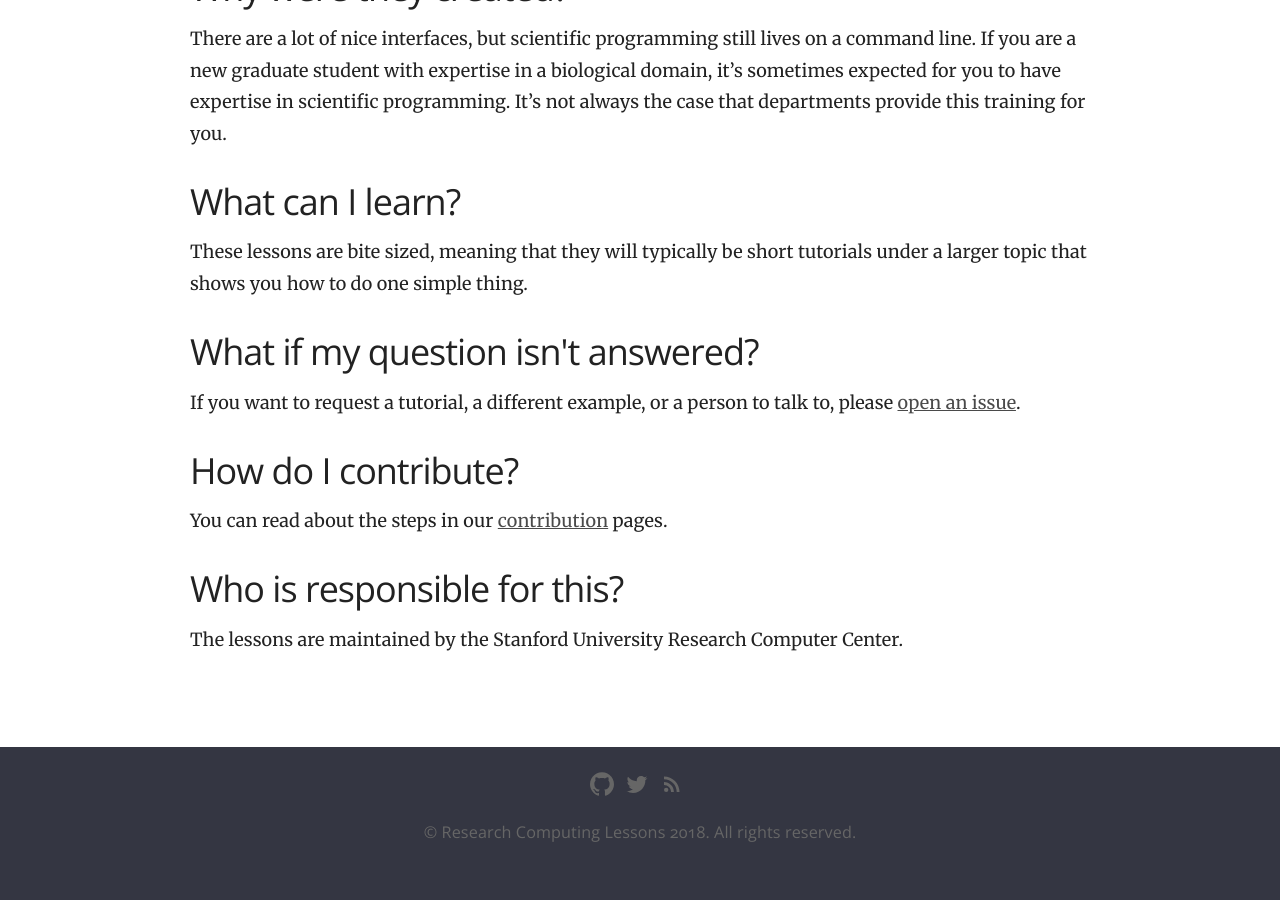
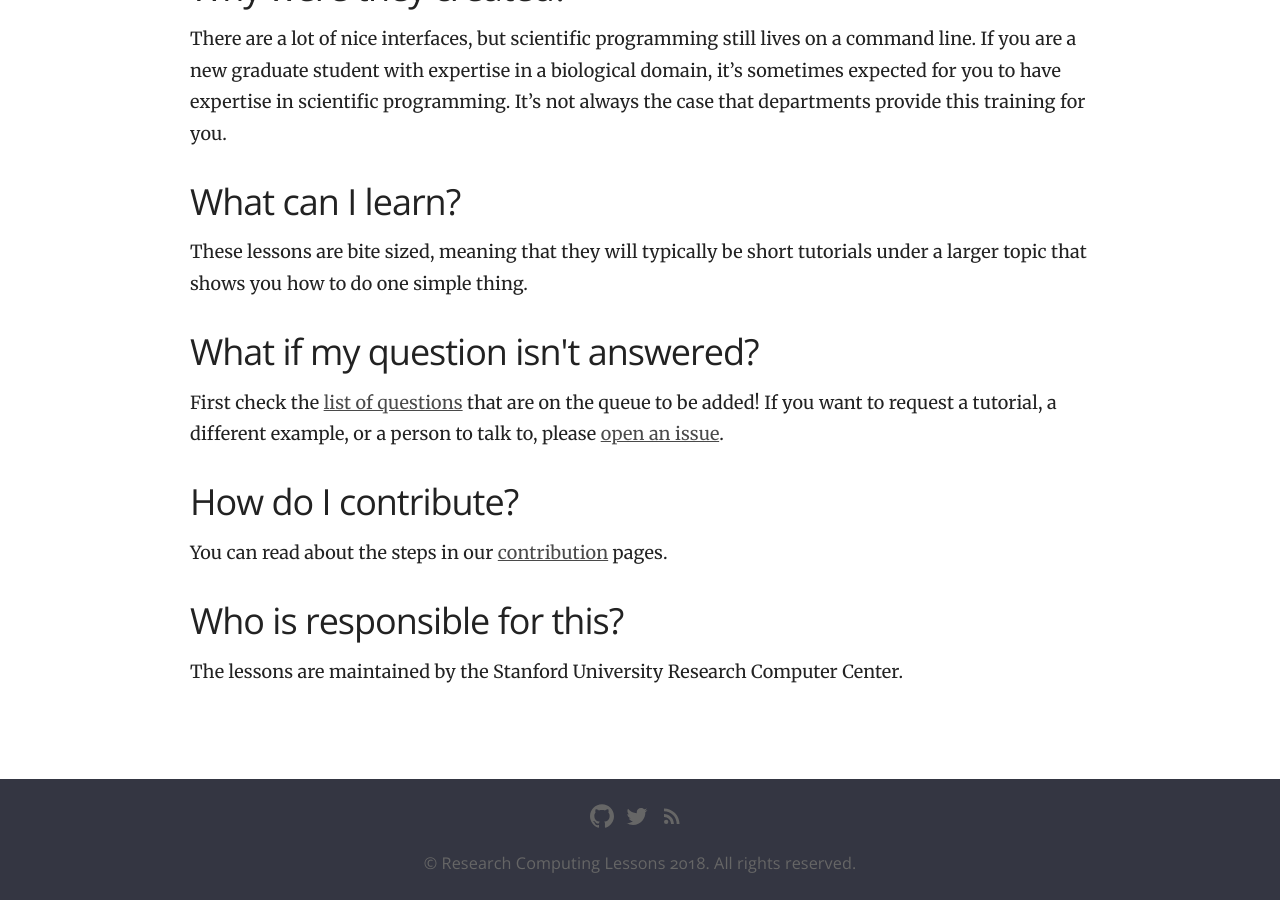
Before and after one commit to vsoch/lessons, a Jekyll site: the page built from pages/faq.html, in a window 1280 px wide and 900 px high, scrolled down 749 px. Built offline with Jekyll 4.4.1, drawn with Linux system fonts in a browser that asks for light colours; nearby versions of some CDN libraries; before the commit the page ends 1617 px from its top, so only the background shows below that.

Commit message:
adding list of questions

```diff
--- a/pages/faq.html
+++ b/pages/faq.html
@@ -8,7 +8,7 @@ faq:
   - question: What can I learn?
     answer: These lessons are bite sized, meaning that they will typically be short tutorials under a larger topic that shows you how to do one simple thing.
   - question: What if my question isn't answered?
-    answer: If you want to request a tutorial, a different example, or a person to talk to, please <a href="https://github.com/vsoch/lessons">open an issue</a>.
+    answer: First check the <a href="https://github.com/vsoch/lessons/blob/master/questions.md" target="_blank">list of questions</a> that are on the queue to be added! If you want to request a tutorial, a different example, or a person to talk to, please <a href="https://github.com/vsoch/lessons/issue">open an issue</a>.
   - question: How do I contribute?
     answer: You can read about the steps in our [contribution](/lessons/contribute/) pages.
   - question: Who is responsible for this?
```
